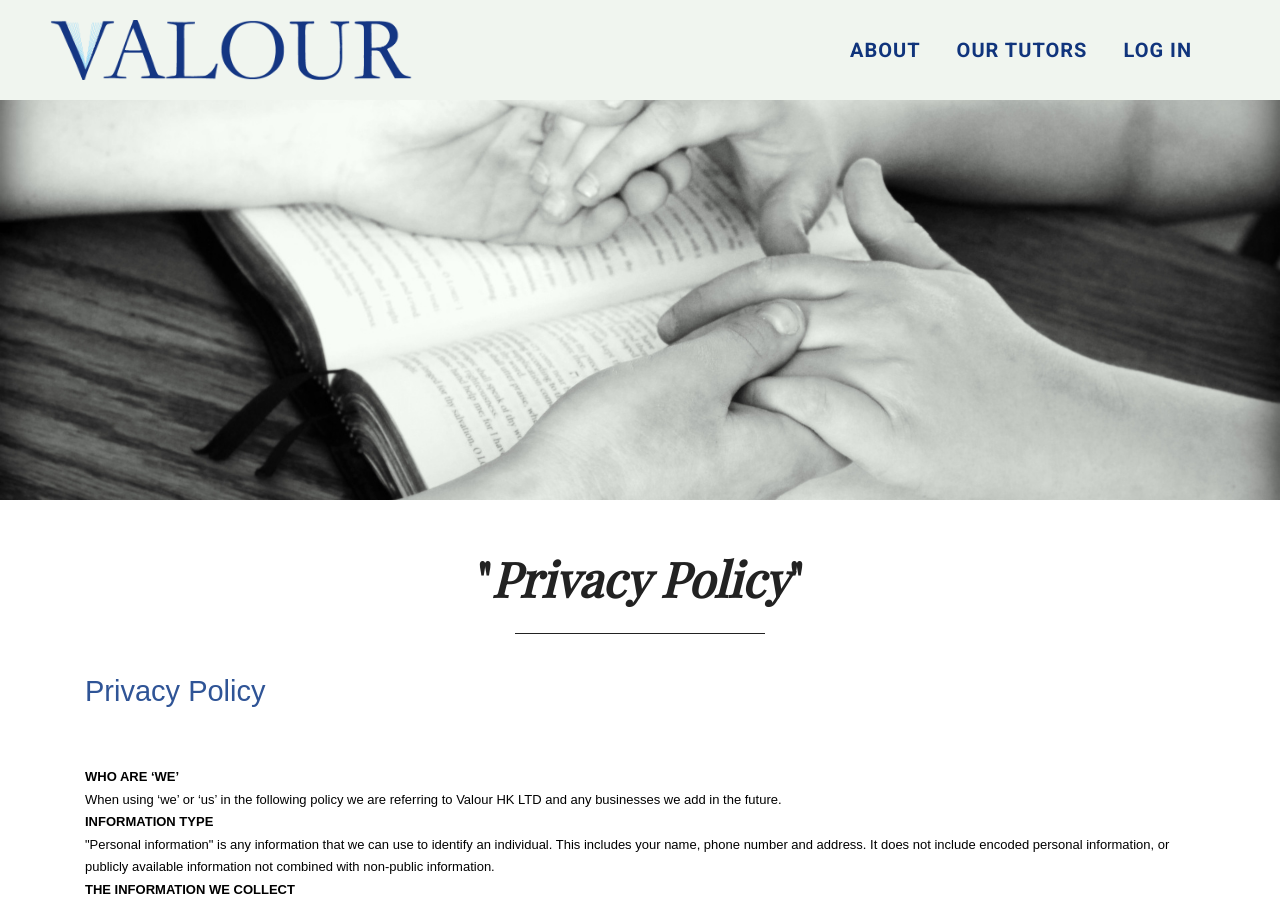
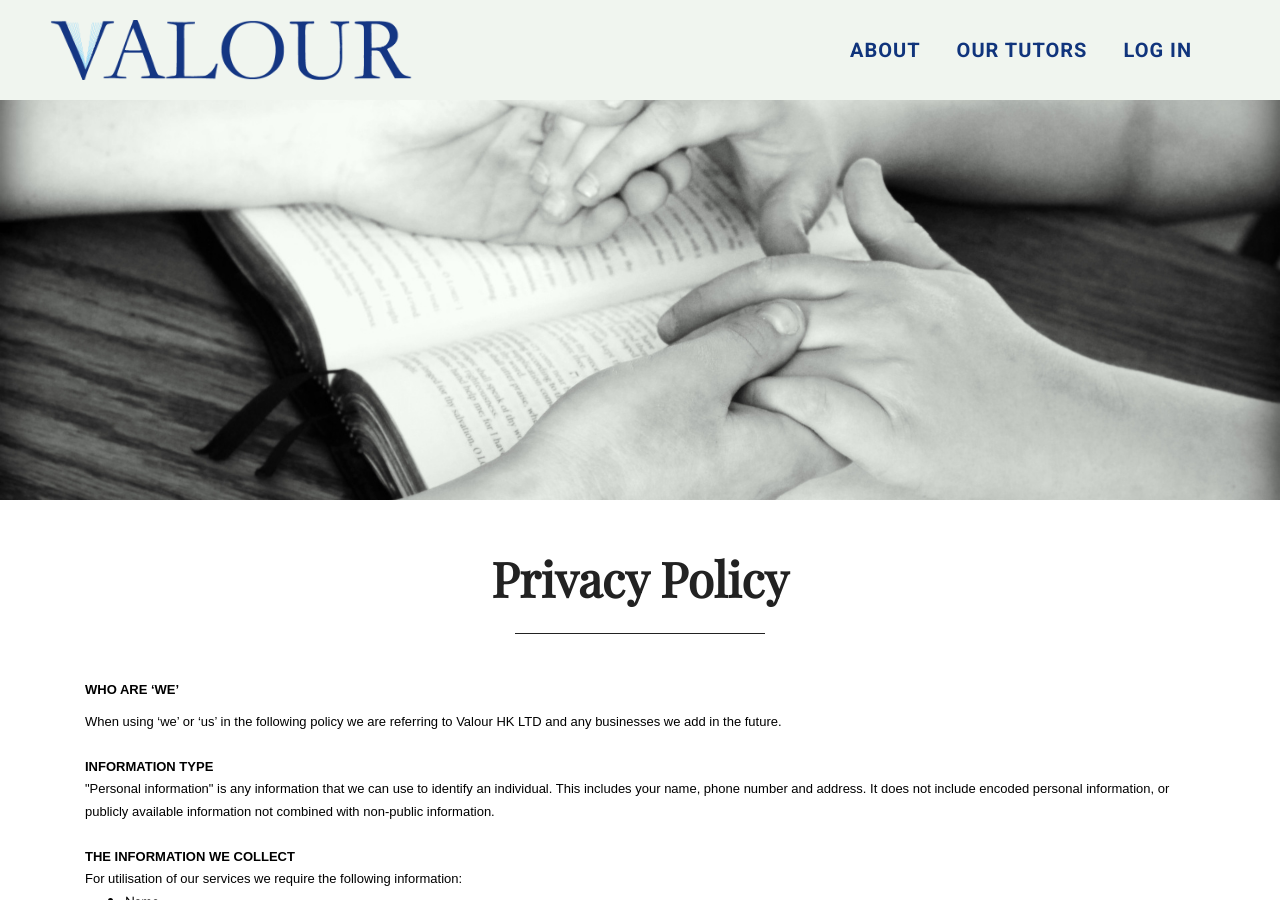
Before and after one commit to tutorcruncher-sites/valour-hk, a Jekyll site: the page built from privacy.html, in a window 1280 px wide and 900 px high. Built offline with Jekyll 4.4.1, drawn with Linux system fonts in a browser that asks for light colours.

Commit message:
Update privacy.html

```diff
--- a/privacy.html
+++ b/privacy.html
@@ -12,19 +12,21 @@ layout: base
   <div class="container">
     <div class="row">
       <div class="col-lg-12">
-        <h2 class="text-center">"<i>Privacy Policy</i>"</h2>
+        <h2 class="text-center">Privacy Policy</h2>
         <hr>
       </div>
     </div>
     <div>
-        <h1 style="margin-top:7.5pt;margin-right:0cm;margin-bottom:7.5pt;margin-left:0cm;font-size:21px;font-family:&quot;Calibri Light&quot;,sans-serif;color:#2F5496;font-weight:normal;"><strong><span style="font-size:29px;font-family:&quot;Calibri Light&quot;,sans-serif;font-weight:normal;">Privacy Policy</span></strong></h1>
-        <p>
+      <h1 style="margin-top:7.5pt;margin-right:0cm;margin-bottom:7.5pt;margin-left:0cm;font-size:21px;font-family:&quot;Calibri Light&quot;,sans-serif;color:#2F5496;font-weight:normal;"><strong><span style="font-size:13px;font-family:&quot;Arial&quot;,sans-serif;color:black;">WHO ARE ‘WE’</span></strong></h1>
+<p style="margin-right:0cm;margin-left:0cm;font-size:15px;font-family:&quot;Calibri&quot;,sans-serif;margin:0cm;margin-bottom:.0001pt;"><span style="font-size:13px;font-family:&quot;Arial&quot;,sans-serif;color:black;">When using ‘we’ or ‘us’ in the following policy we are referring to Valour HK LTD and any businesses we add in the future.</span></p>
+<p style="margin-right:0cm;margin-left:0cm;font-size:15px;font-family:&quot;Calibri&quot;,sans-serif;margin:0cm;margin-bottom:.0001pt;">
   <br>
 </p>
-        <p style="margin-right:0cm;margin-left:0cm;font-size:15px;font-family:&quot;Calibri&quot;,sans-serif;margin:0cm;margin-bottom:.0001pt;text-align:start;"><strong><span style="font-size:13px;font-family:&quot;Arial&quot;,sans-serif;color:black;">WHO ARE ‘WE’</span></strong></p>
-        <p style="margin-right:0cm;margin-left:0cm;font-size:15px;font-family:&quot;Calibri&quot;,sans-serif;margin:0cm;margin-bottom:.0001pt;"><span style="font-size:13px;font-family:&quot;Arial&quot;,sans-serif;color:black;">When using ‘we’ or ‘us’ in the following policy we are referring to Valour HK LTD and any businesses we add in the future.</span></p>
 <p style="margin-right:0cm;margin-left:0cm;font-size:15px;font-family:&quot;Calibri&quot;,sans-serif;margin:0cm;margin-bottom:.0001pt;"><strong><span style="font-size:13px;font-family:&quot;Arial&quot;,sans-serif;color:black;">INFORMATION TYPE</span></strong></p>
 <p style="margin-right:0cm;margin-left:0cm;font-size:15px;font-family:&quot;Calibri&quot;,sans-serif;margin:0cm;margin-bottom:.0001pt;"><span style="font-size:13px;font-family:&quot;Arial&quot;,sans-serif;color:black;">"Personal information" is any information that we can use to identify an individual. This includes your name, phone number and address. It does not include encoded personal information, or publicly available information not combined with non-public information.</span></p>
+<p style="margin-right:0cm;margin-left:0cm;font-size:15px;font-family:&quot;Calibri&quot;,sans-serif;margin:0cm;margin-bottom:.0001pt;">
+  <br>
+</p>
 <p style="margin-right:0cm;margin-left:0cm;font-size:15px;font-family:&quot;Calibri&quot;,sans-serif;margin:0cm;margin-bottom:.0001pt;"><strong><span style="font-size:13px;font-family:&quot;Arial&quot;,sans-serif;color:black;">THE INFORMATION WE COLLECT</span></strong></p>
 <p style="margin-right:0cm;margin-left:0cm;font-size:15px;font-family:&quot;Calibri&quot;,sans-serif;margin:0cm;margin-bottom:.0001pt;"><span style="font-size:13px;font-family:&quot;Arial&quot;,sans-serif;color:black;">For utilisation of our services we require the following information:</span></p>
 <ul style="margin-bottom:0cm;text-align:start;" type="disc">
@@ -49,6 +51,9 @@ layout: base
   <li style="margin:0cm;margin-bottom:.0001pt;font-size:15px;font-family:&quot;Calibri&quot;,sans-serif;color:black;"><span style="font-size:13px;">Profile photo</span></li>
 </ul>
 <p style="margin-right:0cm;margin-left:0cm;font-size:15px;font-family:&quot;Calibri&quot;,sans-serif;margin:0cm;margin-bottom:.0001pt;text-align:start;"><span style="font-size:13px;font-family:&quot;Arial&quot;,sans-serif;color:black;">&nbsp;</span></p>
+<p style="margin-right:0cm;margin-left:0cm;font-size:15px;font-family:&quot;Calibri&quot;,sans-serif;margin:0cm;margin-bottom:.0001pt;text-align:start;">
+  <br>
+</p>
 <p style="margin-right:0cm;margin-left:0cm;font-size:15px;font-family:&quot;Calibri&quot;,sans-serif;margin:0cm;margin-bottom:.0001pt;text-align:start;"><strong><span style="font-size:13px;font-family:&quot;Arial&quot;,sans-serif;color:black;">USE OF INFORMATION</span></strong></p>
 <p style="margin-right:0cm;margin-left:0cm;font-size:15px;font-family:&quot;Calibri&quot;,sans-serif;margin:0cm;margin-bottom:.0001pt;"><span style="font-size:13px;font-family:&quot;Arial&quot;,sans-serif;color:black;">Your information is used to provide products, offers, services, or other content tailored to your interests. This may entail use in the following ways:</span></p>
 <ul style="margin-bottom:0cm;text-align:start;" type="disc">
@@ -58,8 +63,14 @@ layout: base
   <li style="margin:0cm;margin-bottom:.0001pt;font-size:15px;font-family:&quot;Calibri&quot;,sans-serif;color:black;"><span style="font-size:13px;">Process payments</span></li>
   <li style="margin:0cm;margin-bottom:.0001pt;font-size:15px;font-family:&quot;Calibri&quot;,sans-serif;color:black;"><span style="font-size:13px;">Send you personalised emails with information we think of interest to you.</span></li>
 </ul>
+<p><span style="font-size:13px;">
+    <br>
+  </span></p>
 <p style="margin-right:0cm;margin-left:0cm;font-size:15px;font-family:&quot;Calibri&quot;,sans-serif;margin:0cm;margin-bottom:.0001pt;"><strong><span style="font-size:13px;font-family:&quot;Arial&quot;,sans-serif;color:black;">THIRD PARTY INFORMATION SHARING</span></strong></p>
 <p style="margin-right:0cm;margin-left:0cm;font-size:15px;font-family:&quot;Calibri&quot;,sans-serif;margin:0cm;margin-bottom:.0001pt;"><span style="font-size:13px;font-family:&quot;Arial&quot;,sans-serif;color:black;">Trust is pivotal to our business and as such no information is passed onto any third parties.</span></p>
+<p style="margin-right:0cm;margin-left:0cm;font-size:15px;font-family:&quot;Calibri&quot;,sans-serif;margin:0cm;margin-bottom:.0001pt;">
+  <br>
+</p>
 <p style="margin-right:0cm;margin-left:0cm;font-size:15px;font-family:&quot;Calibri&quot;,sans-serif;margin:0cm;margin-bottom:.0001pt;"><strong><span style="font-size:13px;font-family:&quot;Arial&quot;,sans-serif;color:black;">WEBSITE</span></strong></p>
 <p style="margin-right:0cm;margin-left:0cm;font-size:15px;font-family:&quot;Calibri&quot;,sans-serif;margin:0cm;margin-bottom:.0001pt;"><span style="font-size:13px;font-family:&quot;Arial&quot;,sans-serif;color:black;">The owners and moderators of this website ensure user privacy by taking the necessary steps to protect your privacy. This website additionally operates within all UK laws and requirements.&nbsp;</span></p>
 <ol style="list-style-type: decimal;">
@@ -67,12 +78,21 @@ layout: base
   <li><span style="font-size:13px;">Analytics: Google Analytics is integrated within our site to enable us to develop the site and content around your interests. If you wish to opt-out of analytics, please consult your web browser guidance on the process. No personal information is stored, saved or collected.</span></li>
   <li><span style="font-size:13px;">External Links: Whilst we ensure all external links are safe, please be cautious of utilising any external web links mentioned throughout this website. We cannot guarantee or verify the safety or content of any external links provided. You therefore use such links at your own risk. This website and its owners cannot be held liable for any damages or implications caused by visiting any external links mentioned.</span></li>
 </ol>
+<p><span style="font-size:13px;">
+    <br>
+  </span></p>
 <p style="margin-right:0cm;margin-left:0cm;font-size:15px;font-family:&quot;Calibri&quot;,sans-serif;margin:0cm;margin-bottom:.0001pt;"><strong><span style="font-size:13px;font-family:&quot;Arial&quot;,sans-serif;color:black;">RIGHT TO ACCESS AND DELETION</span></strong></p>
 <p style="margin-right:0cm;margin-left:0cm;font-size:15px;font-family:&quot;Calibri&quot;,sans-serif;margin:0cm;margin-bottom:.0001pt;"><span style="font-size:13px;font-family:&quot;Arial&quot;,sans-serif;color:black;">You may access the personal information that we hold about you (as defined in the EU General Protection Data Regulation 2018) once we receive a written request. Similarly, you may request limitation to the processing of your data, or deletion of any data by written request.</span></p>
 <p style="margin-right:0cm;margin-left:0cm;font-size:15px;font-family:&quot;Calibri&quot;,sans-serif;margin:0cm;margin-bottom:.0001pt;"><span style="font-size:13px;font-family:&quot;Arial&quot;,sans-serif;color:black;">Before providing this information, we require proof of identity and sufficient information of your interactions with us.</span></p>
 <p style="margin-right:0cm;margin-left:0cm;font-size:15px;font-family:&quot;Calibri&quot;,sans-serif;margin:0cm;margin-bottom:.0001pt;"><span style="font-size:13px;font-family:&quot;Arial&quot;,sans-serif;color:black;">If any of your personal information we hold is inaccurate or out of date, you may ask us to correct it.</span></p>
+<p style="margin-right:0cm;margin-left:0cm;font-size:15px;font-family:&quot;Calibri&quot;,sans-serif;margin:0cm;margin-bottom:.0001pt;">
+  <br>
+</p>
 <p style="margin-right:0cm;margin-left:0cm;font-size:15px;font-family:&quot;Calibri&quot;,sans-serif;margin:0cm;margin-bottom:.0001pt;text-align:start;"><strong><span style="font-size:13px;font-family:&quot;Arial&quot;,sans-serif;color:black;">COMPLAINTS</span></strong></p>
 <p style="margin-right:0cm;margin-left:0cm;font-size:15px;font-family:&quot;Calibri&quot;,sans-serif;margin:0cm;margin-bottom:.0001pt;"><span style="font-size:13px;font-family:&quot;Arial&quot;,sans-serif;color:black;">If you believe we have violated applicable law in the collection, storage or processing of your data, please contact us as described below. If we failed to remedy such violation satisfactorily, you may lodge a complaint with a supervisory authority.</span></p>
+<p style="margin-right:0cm;margin-left:0cm;font-size:15px;font-family:&quot;Calibri&quot;,sans-serif;margin:0cm;margin-bottom:.0001pt;">
+  <br>
+</p>
 <p style="margin-right:0cm;margin-left:0cm;font-size:15px;font-family:&quot;Calibri&quot;,sans-serif;margin:0cm;margin-bottom:.0001pt;"><strong><span style="font-size:13px;font-family:&quot;Arial&quot;,sans-serif;color:black;">TIMEFRAME OF INFORMATION STORAGE</span></strong></p>
 <p style="margin-right:0cm;margin-left:0cm;font-size:15px;font-family:&quot;Calibri&quot;,sans-serif;margin:0cm;margin-bottom:.0001pt;"><span style="font-size:13px;font-family:&quot;Arial&quot;,sans-serif;color:black;">We retain your personal information. This ensures maximum quality of engagement for you. We will not store your information for longer than necessary.</span></p>
 <div id="_com_3" language="JavaScript">
@@ -80,4 +100,5 @@ layout: base
 </div>
 </div>
     </div>
+  </div>
 </section>
```
Lines whose indentation alone changed are shown as unchanged.
